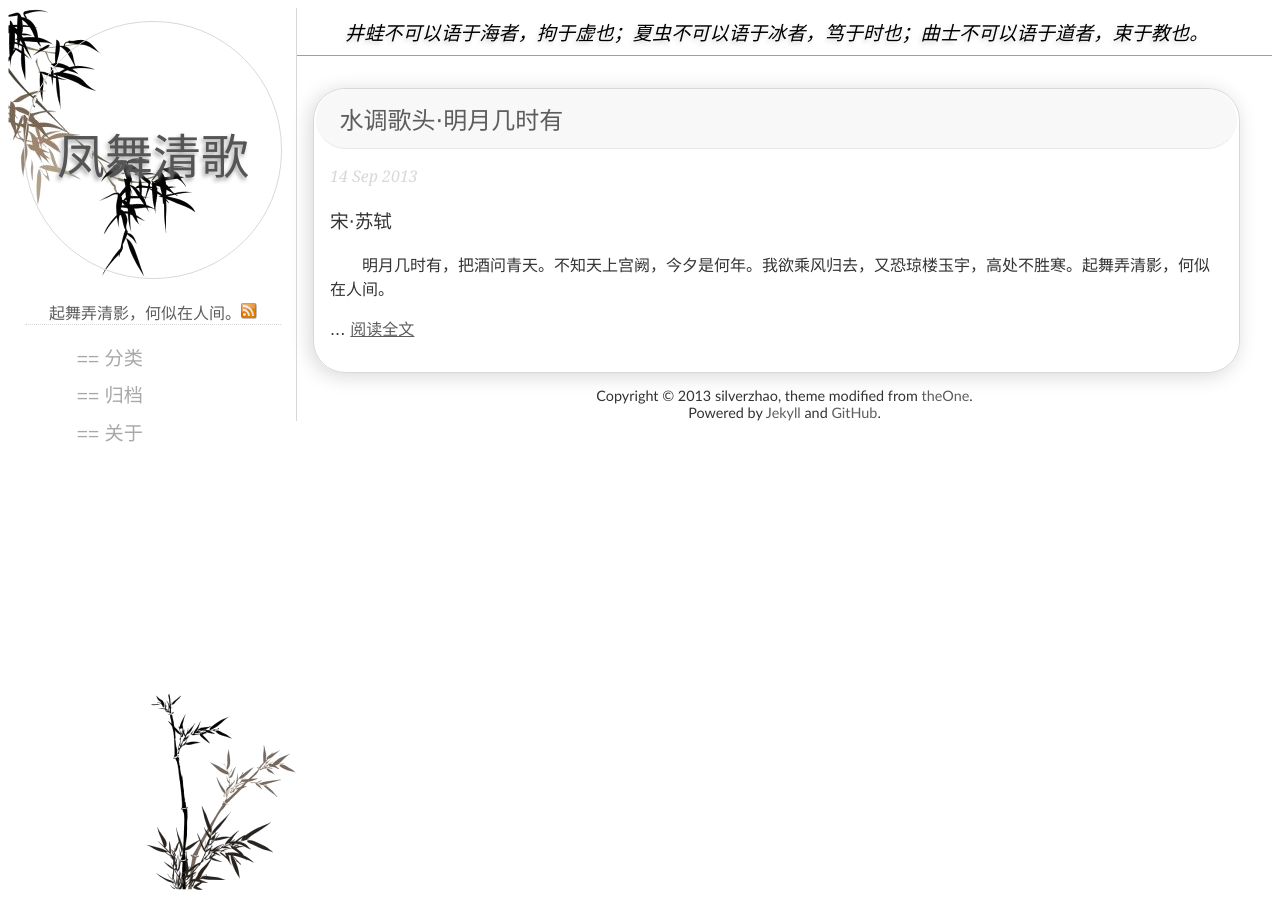
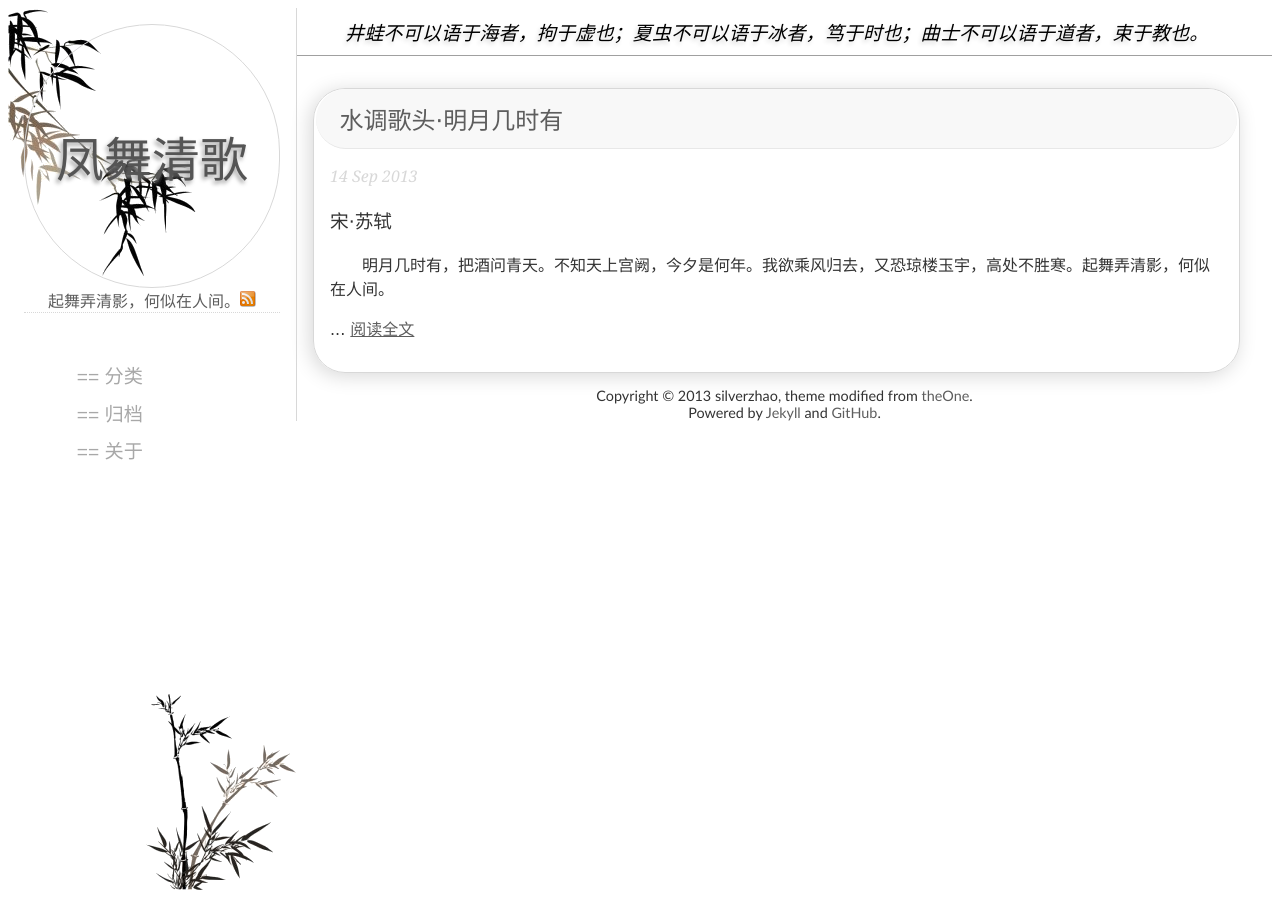
Before and after one commit to silverzhaojr/silverzhaojr.github.io, a Jekyll site: the page built from index.html, in a window 1280 px wide. Built offline with Jekyll 4.4.1, drawn with Linux system fonts in a browser that asks for light colours; Markdown is read by kramdown in place of the engine named in the settings; the list of posts is cut into pages by our own code.

Commit message:
modify css style of #logo, and update toTop.js

```diff
--- a/_config.yml
+++ b/_config.yml
@@ -17,9 +17,4 @@
 blog_desc:        起舞弄清影，何似在人间。
 default_motto:    梨花院落溶溶月，柳絮池塘淡淡风。
 
-page_style:       static/css/style.css
-syntax_style:     static/css/syntax.css
-favicon:          favicon.ico
-feed:             rss.xml
-
 disqus:           silverzhao
--- a/_layouts/default.html
+++ b/_layouts/default.html
@@ -8,10 +8,10 @@
     <meta name="viewport" content="width=device-width" />
 
     <title>{% if page.title %}{{ page.title }} | {% endif %}{{ site.title }}</title>
-    <link rel="alternate" href="/{{ site.feed }}" title="{{ site.title }}" type="application/rss+xml" />
-    <link rel="stylesheet" href="/{{ site.page_style }}" type="text/css" />
-    <link rel="stylesheet" href="/{{ site.syntax_style }}" type="text/css" />
-    <link rel="shortcut icon" href="/{{ site.favicon }}" type="image/x-icon" />
+    <link rel="alternate" href="/rss.xml" title="{{ site.title }}" type="application/rss+xml" />
+    <link rel="stylesheet" href="/static/css/style.css" type="text/css" />
+    <link rel="stylesheet" href="/static/css/syntax.css" type="text/css" />
+    <link rel="shortcut icon" href="/favicon.ico" type="image/x-icon" />
 </head>
 
 <body>
@@ -38,7 +38,7 @@
             <p>Powered by <a href="http://jekyllrb.com">Jekyll</a> and <a href="https://github.com">GitHub</a>.</p>
         </div>
     </div>
-    <div id="toTop">⇪</div>
+    <div id="toTop" style="display:none;">⇪</div>
 </div>
 
 <script src="/static/js/toTop.js" type="text/javascript"></script>
--- a/static/css/style.css
+++ b/static/css/style.css
@@ -8,29 +8,25 @@
                 url("/static/images/bamboo02.png") top left no-repeat;
 }
 #logo {
-    margin: 0.8em 1em 1.8em 1em;
-    width: 16em;
-    height: 16em;
-    border: 1px solid #d8d8d8;
-    border-radius: 8em;
+    margin: 1em;
 }
 #logo .blogname {
     font-family: "FangSong", sans-serif;
     font-size: 3em;
     text-align: center;
     text-shadow: -2px 3px 4px #a0a0a0;
-    margin: 0;
-    padding-top: 2em;
+    border: 1px solid #d8d8d8;
+    border-radius: 8em;
+    padding: 2em 0;
 }
 #logo .blogdesc {
     color: #5d5d5d;
     font-family: "KaiTi", sans-serif;
     text-align: center;
     border-bottom: 1px dotted #d8d8d8;
-    margin-top: 7em;
 }
 #nav {
-    margin-top: 4em;
+    margin-top: 3em;
 }
 #nav li {
     font-family: sans-serif;
@@ -42,11 +38,23 @@
     border-left: 1px solid #d8d8d8;
     margin-left: 18em;
 }
+.post {
+    margin: 2em 2em 0 1em;
+    padding: 0 1em 2em 1em;
+}
+.post-title {
+    font-size: 1.5em;
+    background: #f8f8f8;
+    border-bottom: 1px solid #e8e8e8;
+    border-radius: 2em;
+    margin: 0 -0.6em;
+    padding: 0.5em 0 0.5em 1em;
+}
 }
 
 @media screen and (max-width:959px) {
 #head {
-    border-bottom: 3px dashed gray;
+    border-bottom: 2px dashed #d8d8d8;
 }
 #logo {
     border-bottom: 1px dotted #d8d8d8;
@@ -72,6 +80,15 @@
     border-top: 3px solid #d8d8d8;
     border-left: 3px solid #d8d8d8;
     border-radius: 1em;
+}
+.post {
+    margin: 1em 0.5em;
+    padding: 0 1em 1em 1em;
+}
+.post-title {
+    font-size: 1.2em;
+    padding: 0.5em 0 0.5em 0.5em;
+    border-bottom: 1px solid #d8d8d8;
 }
 }
 
@@ -150,7 +167,6 @@
     text-decoration: overline;
     right: 30px;
     bottom: 30px;
-    display: none;
 }
 /* post style */
  .post {
@@ -159,16 +175,12 @@
     border: 1px solid #d8d8d8;
     border-radius: 2em;
     box-shadow: -3px 3px 20px #d8d8d8;
-    margin: 2em 2em 0 1em;
-    padding: 0 1em 2em 1em;
 }
-.post-title {
-    font-size: 1.5em;
-    background: #f8f8f8;
-    border-bottom: 1px solid #e8e8e8;
-    border-radius: 2em;
-    margin: 0 -0.6em 0 -0.6em;
-    padding: 0.5em 0 0.5em 1em;
+.post a {
+    color: #5d5d5d;
+}
+.post a:hover {
+    color: gray;
 }
 .post-title a {
     color: #5d5d5d;
@@ -207,9 +219,6 @@
     border-radius: 0.5em;
     padding: 0.2em;
 }
-.post a {
-    color: #5d5d5d;
-}
 .post-content h1, h2, h3 {
     font-weight: normal;
 }
@@ -219,7 +228,7 @@
 .post-content blockquote {
     border: 2px dashed #d8d8d8;
     border-radius: 0.5em;
-    margin: 1em 2em;
+    margin: 1em 1em 1em 2em;
     padding: 0.5em 1em;
 }
 .post-content blockquote p {
@@ -230,11 +239,11 @@
     background: #f8f8f8;
     border: 1px solid #d8d8d8;
     border-radius: 0.5em;
-    margin: 1em 2em;
+    margin: 1em 1em 1em 2em;
     padding: 0.5em 1em;
 }
 .post-content code {
-    font-family: "Monaco", "Lucida Console", "Consolas", monospace;
+    font-family: "Monaco", "Lucida Console", "Consolas", "Droid Sans Mono", monospace;
     background: #f8f8f8;
     border: 1px solid #d8d8d8;
     border-radius: 3px 3px;
--- a/static/js/toTop.js
+++ b/static/js/toTop.js
@@ -2,51 +2,39 @@
  * 返回顶部代码，来自于 http://tjuking.iteye.com/blog/1743229
  */
 
-(function() {
-    var scrollEle = clientEle = document.documentElement,
-        toTopBtn = document.getElementById("toTop"),
-        compatMode = document.compatMode,
-        isChrome = window.navigator.userAgent.indexOf("Chrome") === -1 ? false : true;
-    //不同渲染模式以及Chrome的预处理
-    if (compatMode === "BackCompat" || isChrome) {
-        scrollEle = document.body;
-    }
-    if (compatMode === "BackCompat") {
-        clientEle = document.body;
-    }
-    //返回顶部按钮的点击响应（注册函数），时间间隔和高度缩减率可以调节
+(function(win, doc) {
+    //变量
+    var compatMode = doc.compatMode,
+        isChrome = win.navigator.userAgent.indexOf("Chrome") === -1 ? false : true,
+        scrollEle = compatMode === "BackCompat" || isChrome ? doc.body : doc.documentElement,
+        clientEle = compatMode === "BackCompat" ? doc.body : doc.documentElement,
+        toTopBtn = doc.getElementById("toTop"),
+        rate = 0.8,
+        timeGap = 10;
+    //返回顶部图标的点击响应
     toTopBtn.onclick = function() {
-        var moveInterval = setInterval(moveScroll, 10);
+        var moveInterval = setInterval(moveScroll, timeGap);
+
         function moveScroll() {
-            setScrollTop(getScrollTop() / 1.2);
-            if (getScrollTop() === 0) {
+            var scrollTop = scrollEle.scrollTop;
+            if (scrollTop === 0) {
                 clearInterval(moveInterval);
+                return;
             }
+            scrollEle.scrollTop = scrollTop * rate;
         }
-    }
-    //滚动时判断是否显示返回顶部按钮（注册函数）
-    window.onscroll = function() {
+    };
+    //滚动时判断是否显示返回顶部图标
+    win.onscroll = function() {
         var display = toTopBtn.style.display;
-        if (getScrollTop() > getClientHeight() / 5) {
-            if (display === "none" || display === "") {
+        if (scrollEle.scrollTop > clientEle.clientHeight / 5) {
+            if (display !== "block") {
                 toTopBtn.style.display = "block";
             }
         } else {
-            if (display === "block" || display === "") {
+            if (display !== "none") {
                 toTopBtn.style.display = "none";
             }
         }
-    }
-    //获取和设置scrollTop
-    function getScrollTop() {
-        return scrollEle.scrollTop;
-    }
-
-    function setScrollTop(value) {
-        scrollEle.scrollTop = value;
-    }
-    //获取当前网页的展示高度（第一屏高度），此处Chrome正常
-    function getClientHeight() {
-        return clientEle.clientHeight;
-    }
-})();
+    };
+})(window, document);
```
